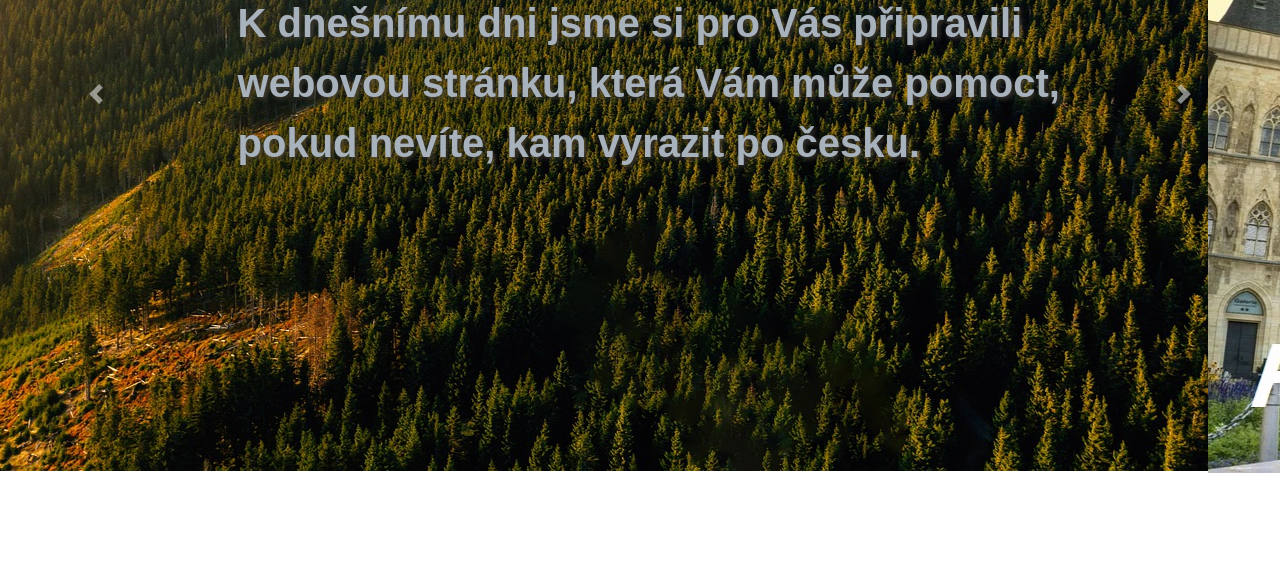
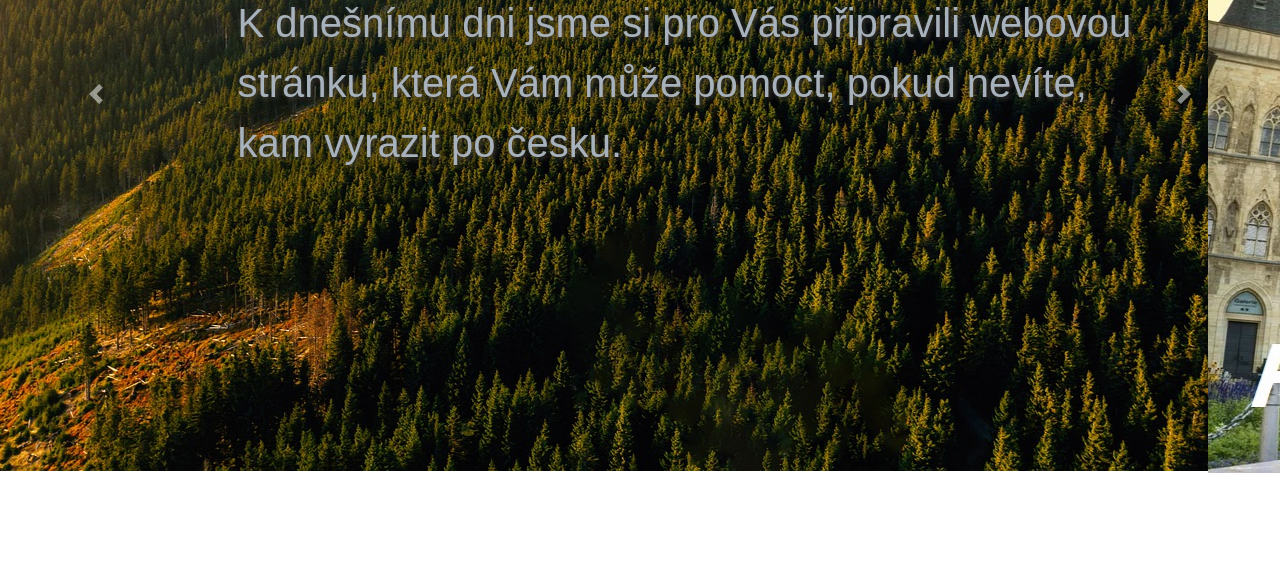
Before and after one commit to AnetkaV/newproject, a plain HTML site: page index.html in a window 1280 px wide. Shown: the part 437-1006 px from the top of the page. Drawn offline with nearby package versions, Linux system fonts and the light colour scheme.

Commit message:
Update styles.css

```diff
--- a/css/styles.css
+++ b/css/styles.css
@@ -54,14 +54,13 @@ img {
     right: 2vmax !important;
     top: 35vmin !important;
     font-size: 5vmin;
-    font-weight: bolder;
     color: #a8b2bd;
     width: 120vmin;
     color: #a8b2bd;
-    text-shadow: 2px 2px 5px #413a33;
+    text-shadow: 2px 2px 5px #413a33 !important;
   }
   .text h2{
-
+      font-weight: bold;
   }
   .tooltip {
     position: relative;
```
